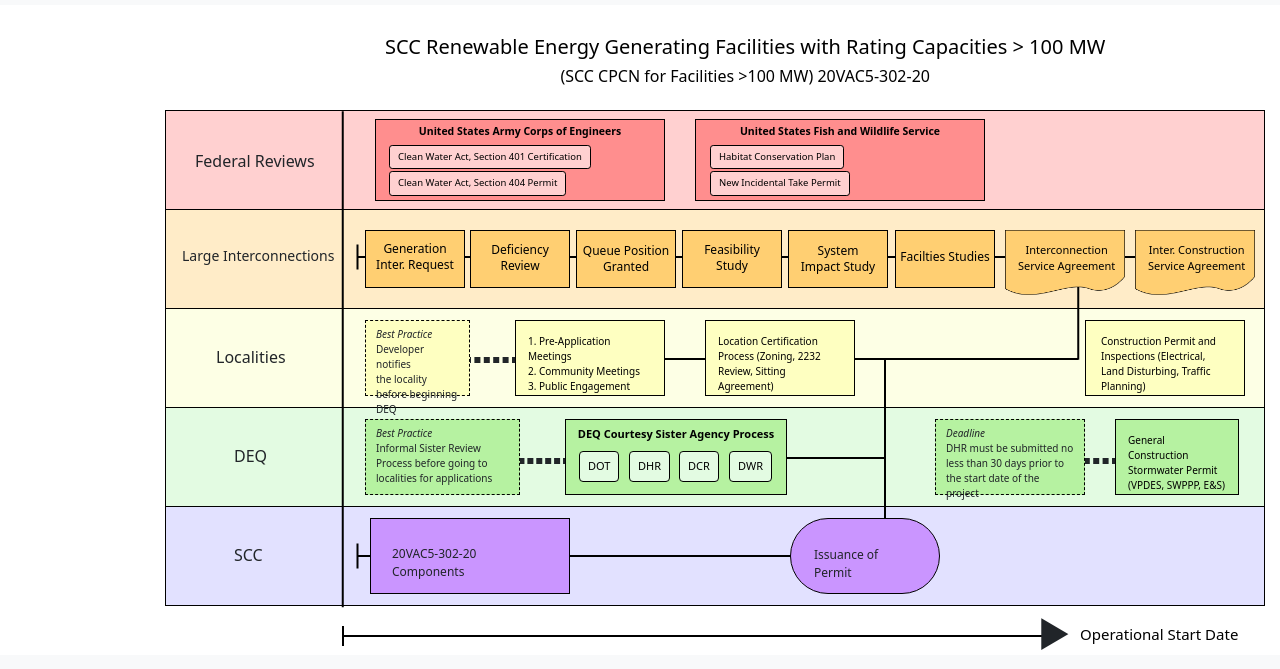
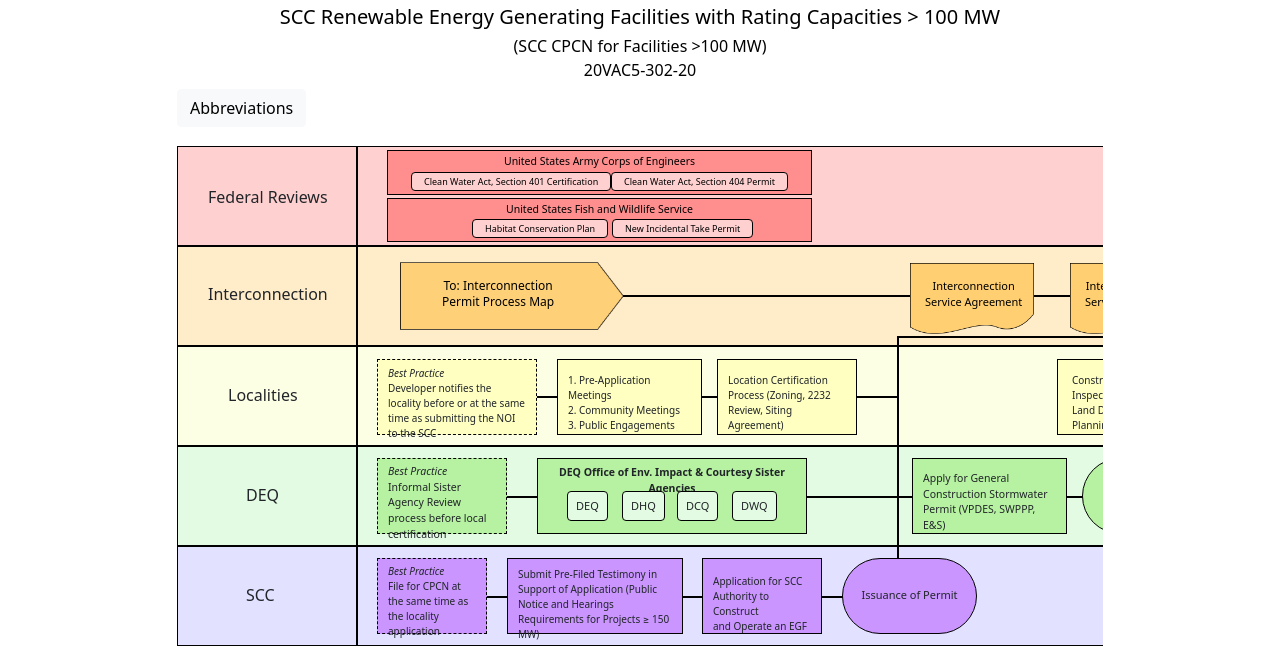
Before and after one commit to ytkidanu/process-mapping, a plain HTML site: page swim-lanes/cpcn-100-mw.html in a window 1280 px wide. Shown: the part 105-774 px from the top of the page. Drawn offline with nearby package versions, Linux system fonts and the light colour scheme.

Commit message:
Updated CPCN 100 MW swimlane

```diff
--- a/style.css
+++ b/style.css
@@ -2730,6 +2730,7 @@ footer-test {
     left: 665px;
     top: 412px;
     border-radius: 40px;
+    font-size: 11px;
 
     text-align: center;
     border: 1px solid #000000;
--- a/swim-lanes/cpcn-100-mw.html
+++ b/swim-lanes/cpcn-100-mw.html
@@ -21,83 +21,180 @@
     <script src="https://cdn.jsdelivr.net/npm/bootstrap@5.0.2/dist/js/bootstrap.bundle.min.js" integrity="sha384-MrcW6ZMFYlzcLA8Nl+NtUVF0sA7MsXsP1UyJoMp4YLEuNSfAP+JcXn/tWtIaxVXM" crossorigin="anonymous"></script>
 </head>
 
+<nav class="navbar navbar-expand-lg navbar-light bg-light">
+    <div class="container">
+        <span class="navbar-logo"> <h2> <a style="text-decoration: none; color: black;" href="../index.html">The Virginia Solar Permit Map</a></h2>
+            <div class="collapse navbar-collapse">
+                <span class="d-md-block">An Interactive Map Detailing Permits Required for Solar Permits in Virginia</span>
+            </div>
+        </span>
+    <button class="navbar-toggler" type="button" data-bs-toggle="collapse" data-bs-target="#navbarNav">
+        <span class="navbar-toggler-icon"></span>
+    </button>
+    <div class="collapse navbar-collapse justify-content-end" id="navbarNav">
+        <ul class="navbar-nav h5">
+            <li class="nav-item px-2">
+                <a href="../index.html" class="nav-link"> Home </a>
+            </li>
+
+            <li class="nav-item px-2">
+                <a href="../about.html" class="nav-link"> About </a>
+            </li>
+
+            <li class="nav-item px-2">
+                <a href="../inter-map.html" class="nav-link"> Interconnections</a>
+            </li>
+
+            <li class="nav-item dropdown px-2">
+                <a class="nav-link dropdown-toggle" role="button" data-bs-toggle="dropdown"> Process Maps </a>
+                    <ul class="dropdown-menu dropdown-menu-end">
+                        <li>
+                            <a href="exempt-130-permit.html" class="dropdown-item">
+                                Exemption from DEQ Section 130 Permit
+                            </a>
+                        </li>
+
+                        <li><hr class="dropdown-divider"></li>
+
+                        <li>
+                            <a href="deq-130-permit.html" class="dropdown-item">
+                                DEQ Section 130 Permit
+                            </a>
+                        </li>
+
+                        <li><hr class="dropdown-divider"></li>
+
+                        <li>
+                            <a href="noi-500-kw.html" class="dropdown-item">
+                                SCC NOI to Construct an EGF with Rated Capacity of &lt5 MW
+                            </a>
+                        </li>
+
+                        <li><hr class="dropdown-divider"></li>
+
+                        <li>
+                            <a href="deq-pbr.html" class="dropdown-item">
+                                DEQ Permit by Rule of Full Solar Energy Project
+                            </a>
+                        </li>
+
+                        <li><hr class="dropdown-divider"></li>
+
+                        <li>
+                            <a href="cpcn-5-mw.html" class="dropdown-item">
+                                SCC CPCN for Facilities 5 MW to 100 MW
+                            </a>
+                        </li>
+
+                        <li><hr class="dropdown-divider"></li>
+
+                        <li>
+                            <a href="cpcn-100-mw.html" class="dropdown-item">
+                                SCC CPCN for Facilities &gt100 MW
+                            </a>
+                        </li>
+                    </ul>
+                </li>
+            </ul>
+        </div>
+    </div>
+</nav>
+
 <body>
-    <swim-bar></swim-bar>
+    <div class="container">
+        <br>
+        <div class="text-center txt-test mw-100-title-"> SCC Renewable Energy Generating Facilities with Rating Capacities &gt; 100 MW
+        <br>
+        <sub style="font-size: 16px; font-weight: normal;">(SCC CPCN for Facilities &gt100 MW)
+        <br>
+        20VAC5-302-20</sub></div>
 
-    <div class="container">
         <div class="row">
-          <div class="col"></div>
+            <div class="col"></div>
+            <div class="col-10">
+                <div style="line-height: 75%"><br></div>
+                <button class="btn btn-light" style="font-weight: 500;" data-bs-toggle="modal" data-bs-target="#abbrev-modal"> Abbreviations </button>
+                <abbrev-list></abbrev-list>
+                <div style="line-height: 115%"><br></div>
 
-          <div class="content col-10">
-            <div class="txt mw-100-title"> SCC Renewable Energy Generating Facilities with Rating Capacities &gt; 100 MW <br> <sub style="font-size: 16px; font-weight: normal;">(SCC CPCN for Facilities &gt100 MW) 20VAC5-302-20</sub></div>
-            <swim-lane></swim-lane>
+                <div class="container-scroll">
+                    <div class="container-swimlane">
+                        <swimlanes>
+                            <div class="lane-test federal-test"> Federal Reviews </div>
+                            <div class="lane-test interconnections-test"> Interconnection </div>
+                            <div class="lane-test localities-test"> Localities</div>
+                            <div class="lane-test deq-test"> DEQ </div>
+                            <div class="lane-test scc-test"> SCC </div>
 
-            <scc>
-              <div class="line line-27"></div>
-              <div class="line line-43"></div>
-              <div class="scc scc-100-mw-4"> Issuance of Permit </div>
-              <div class="scc scc-100-mw-1">20VAC5-302-20 Components</div>
-            </scc>
+                            <div class="line test-1"></div>
+                        </swimlanes>
 
-            <deq>
-              <div class="deq deq-1"> <i>Best Practice</i><br>Informal Sister Review Process before going to localities for applications </div>
-              <div class="btn btn-light deq deq-2" data-bs-toggle="modal" data-bs-target="#sister-modal"> <b>DEQ Courtesy Sister Agency Process</b> </div>
+                        <federalreviews>
+                            <div class="reviews-test army-corps-test">United States Army Corps of Engineers</div>
+                            <button class="reviews-test btn btn-1-test">Clean Water Act, Section 401 Certification</button>
+                            <button class="reviews-test btn btn-2-test">Clean Water Act, Section 404 Permit</button>
+                            <div class="reviews-test fish-wildlife-test">United States Fish and Wildlife Service</div>
+                            <button class="reviews-test btn btn-3-test">Habitat Conservation Plan</button>
+                            <button class="reviews-test btn btn-4-test">New Incidental Take Permit</button>
+                        </federalreviews>
 
-              <button class="btn btn-light deq deq-3" data-bs-toggle="modal" data-bs-target="#dot-modal"> DOT </button>
-              <button class="btn btn-light deq deq-4" data-bs-toggle="modal" data-bs-target="#dhr-modal"> DHR </button>
-              <button class="btn btn-light deq deq-5" data-bs-toggle="modal" data-bs-target="#dcr-modal"> DCR </button>
-              <button class="btn btn-light deq deq-6" data-bs-toggle="modal" data-bs-target="#dwr-modal"> DWR </button>
+                        <interconnection>
+                            <img src="../images/OffPage.png" class="inter-test btn"></img>
+                            <img src="../images/InterDocument.png" class="inter-test-doc-1 btn"><img>
+                            <img src="../images/InterDocument.png" class="inter-test-doc-2 btn"><img>
+                            <div class="txt-test txt-inter-1-test text-center">To: Interconnection <br> Permit Process Map</div>
+                            <div class="txt-test txt-inter-2-test text-center">Interconnection <br> Service Agreement</div>
+                            <div class="txt-test txt-inter-3-test text-center">Inter. Construction <br> Service Agreement</div>
 
-              <div class="deq deq-7"> <i>Deadline</i><br>DHR must be submitted no less than 30 days prior to the start date of the project </div>
-              <div class="deq deq-8 btn-light btn" data-bs-toggle="modal" data-bs-target="#stormwater-permit"> General Construction Stormwater Permit &#40;VPDES, SWPPP, E&S&#41; </div>
-              <div class="line line-26"></div>
-              <div class="line line-45"></div>
+                            <div class="line test-2"></div>
+                        </interconnection>
 
-              <sister-agency></sister-agency>
-              <deq-></deq->
-            </deq>
+                        <localities>
+                            <div class="local local-test-1"><i>Best Practice</i><br>Developer notifies the locality before or at the same time as submitting the NOI to the SCC</div>
+                            <div class="local local-test-2">1. Pre-Application Meetings <br> 2. Community Meetings <br> 3. Public Engagements</div>
+                            <div class="local local-test-3">Location Certification Process (Zoning, 2232 Review, Siting Agreement)</div>
+                            <div class="local local-test-4">Construction Permits and Inspections (Electrical, Land Disturbance, Traffic Planning)</div>
 
-            <localities>
-              <div class="local local-1"> <i> Best Practice </i><br>Developer notifies<br>the locality before beginning DEQ </div>
-              <div data-bs-toggle="modal" data-bs-target="#local-meetings" class="btn btn-light local local-2"> 1. Pre-Application Meetings<br>2. Community Meetings<br>3. Public Engagement </div>
-              <div data-bs-toggle="modal" data-bs-target="#local-certification" class="btn btn-light local local-3"> Location Certification Process &#40;Zoning, 2232 Review, Sitting Agreement&#41; </div>
-              <div data-bs-toggle="modal" data-bs-target="#permits-inspections" class="btn btn-light local local-4"> Construction Permit and Inspections &#40;Electrical, Land Disturbing, Traffic Planning&#41; </div>
+                            <div class="line test-3"></div>
+                        </localities>
 
-              <div class="line line-25"></div>
-              <div class="line line-47"></div>
-              <div class="line line-49"></div>
-              <div class="line line-50"></div>
+                        <deq>
+                            <div class="deq deq-test-1">DEQ Office of Env. Impact & Courtesy Sister Agencies</div>
+                            <div class="deq deq-test-6 btn">Apply for General Construction Stormwater Permit (VPDES, SWPPP, E&S)</div>
+                            <div class="deq deq-test-7 btn">Issuance of <br>General Construction <br>Stormwater Permit</div>
+                            <div class="deq deq-test-8 btn"><i>Best Practice</i> <br>Informal Sister Agency Review process before local certification</div>
+                            <div class="deq deq-test-2 btn">DEQ</div>
+                            <div class="deq deq-test-3 btn">DHQ</div>
+                            <div class="deq deq-test-4 btn">DCQ</div>
+                            <div class="deq deq-test-5 btn">DWQ</div>
 
-              <localities-></localities->
-            </localities>
+                            <div class="line test-4"></div>
+                        </deq>
 
-            <interconnections>
-              <div class="lane interconnections-100"> Large Interconnections </div>
+                        <scc>
+                            <div class="scc scc-test-1"><i>Best Practice</i> <br>File for CPCN at the same time as the locality application</div>
+                            <div class="scc scc-test-2">Submit Pre-Filed Testimony in Support of Application (Public Notice and Hearings Requirements for Projects ≥ 150 MW)<br></div>
+                            <div class="scc scc-test-3">Application for SCC Authority to Construct <br> and Operate an EGF<br></div>
+                            <div class="scc scc-test-4">Issuance of Permit</div>
 
-              <div class="line line-23"></div>
-              <div class="line line-24"></div>
-              <div class="line line-48"></div>
+                            <div class="line test-5"></div>
+                        </scc>
 
-              <div data-bs-toggle="modal" data-bs-target="#inter-request" class="btn btn-light inter inter-8"> Generation <br> Inter. Request </div>
-              <div data-bs-toggle="modal" data-bs-target="#deficiency" class="btn btn-light inter inter-9"> Deficiency Review</div>
-              <div data-bs-toggle="modal" data-bs-target="#position-granted" class="btn btn-light inter inter-10"> Queue Position Granted </div>
-              <div data-bs-toggle="modal" data-bs-target="#feasibility" class="btn btn-light inter inter-11"> Feasibility <br> Study </div>
-              <div data-bs-toggle="modal" data-bs-target="#system-impact" class="btn btn-light inter inter-12"> System Impact Study</div>
-              <div data-bs-toggle="modal" data-bs-target="#facilities-studies" class="btn btn-light inter inter-16"> Facilties Studies </div>
-              <img src="../images/InterDocument.png" class="inter-doc-3"></img>
-              <div data-bs-toggle="modal" data-bs-target="#inter-services" class="btn txt isa-gt"> Interconnection <br>Service Agreement</div>
-              <img src="../images/InterDocument.png" class="inter-doc-4"></img>
-              <div data-bs-toggle="modal" data-bs-target="#construct-services" class="btn txt csa-gt">Inter. Construction <br> Service Agreement</div>
-
-              <inter-></inter->
-            </interconnections>
-          </div>
-
-          <div class="col"></div>
+                        <div class="line test-6"></div>
+                        <div class="line test-7"></div>
+                        <div class="line test-8"></div>
+                    </div>
+                </div>
+            </div>
+            <div class="col"></div>
         </div>
     </div>
 
-    <footer-></footer->
+    <br><br>
+
+    <footer-test class="bg-light">
+      <img src="../images/VAEnergyLogo.png" class="va-energy-logo"> <img src="../images/VTLogo.png" class="vt-logo">
+    </footer-test>
 
 </body>
 </html>
```
Also changed, not shown: swim-lanes/test.html (deleted, +0 -200 lines).
